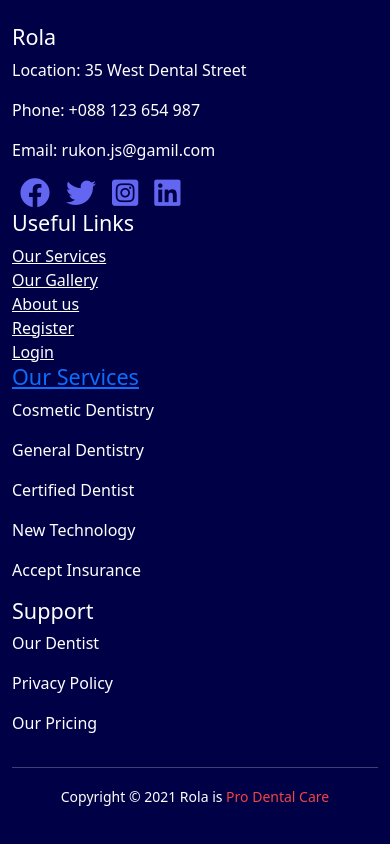
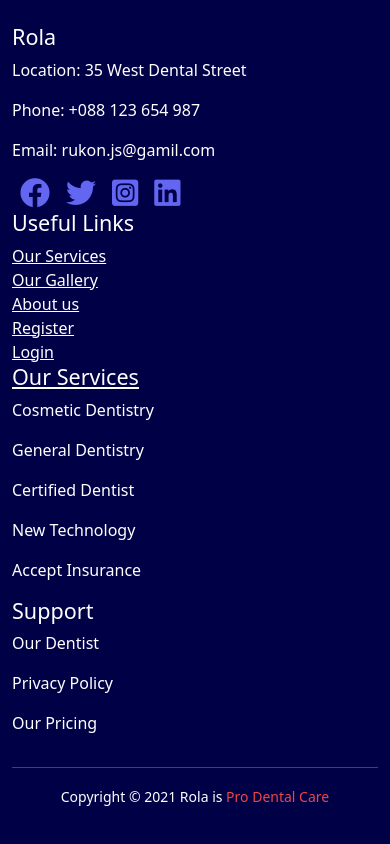
Before and after one commit to RnRukon/PRO-Dental-CARE, a React (Create React App) app: page / in a window 390 px wide. Shown: the part 2542-3386 px from the top of the page. Built offline with nearby package versions, Linux system fonts and the light colour scheme; no server answers; a web font is replaced by a local one.

Commit message:
img update

```diff
--- a/src/Components/Footer/Footer.js
+++ b/src/Components/Footer/Footer.js
@@ -30,7 +30,7 @@ const Footer = () => {
 
                     </div>
                     <div className='col-lg-3 col-md-6 col-sm-12'>
-                        <NavLink to='/services'><h4>Our Services</h4></NavLink>
+                        <NavLink className='text-white' to='/services'><h4>Our Services</h4></NavLink>
                         <p>Cosmetic Dentistry </p>
                         <p>General Dentistry</p>
                         <p> Certified Dentist </p>
--- a/src/Components/Header/Header.js
+++ b/src/Components/Header/Header.js
@@ -12,8 +12,8 @@ const Header = () => {
                     alt="First slide"
                 />
                 <Carousel.Caption>
-                    <h3 className='text-pink-500 fw-bolder font md:text-sm'>HOW TO TAKE CARE OF YOUR TEETH </h3>
-                    <p className=' text-indigo-500 fw-bold'>Enjoy Specialized Care Through <br /> Precision, Artistry, And Experience</p>
+                    <h1 className='text-pink-500 fw-bolder font'>HOW TO TAKE CARE OF YOUR TEETH </h1>
+                    <h5 className=' text-indigo-500 fw-bold'>Enjoy Specialized Care Through <br /> Precision, Artistry, And Experience</h5>
                 </Carousel.Caption>
             </Carousel.Item>
             <Carousel.Item>
```
